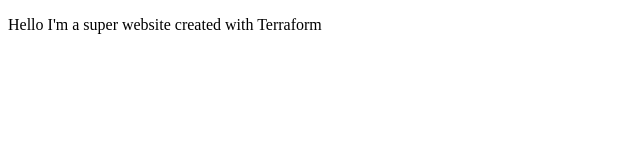
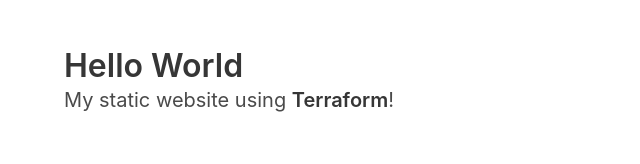
Before and after one commit to quiche-sama/tf-s3-staticsite, a plain HTML site: page index.html in a window 1280 px wide. Shown: the whole page, without its empty margins (0-640 px from the left). Drawn offline with nearby package versions, Linux system fonts and the light colour scheme.

Commit message:
refact s3

```diff
--- a/index.html
+++ b/index.html
@@ -6,10 +6,18 @@
           content="width=device-width, user-scalable=no, initial-scale=1.0, maximum-scale=1.0, minimum-scale=1.0">
     <meta http-equiv="X-UA-Compatible" content="ie=edge">
     <title>Document</title>
+    <link rel="stylesheet" href="https://cdn.jsdelivr.net/npm/bulma@0.9.4/css/bulma.min.css">
 </head>
 <body>
-<p>
-    Hello I'm a super website created with Terraform
-</p>
+  <section class="section">
+    <div class="container">
+      <h1 class="title">
+        Hello World
+      </h1>
+      <p class="subtitle">
+        My static website using  <strong>Terraform</strong>!
+      </p>
+    </div>
+  </section>
 </body>
 </html>
```
